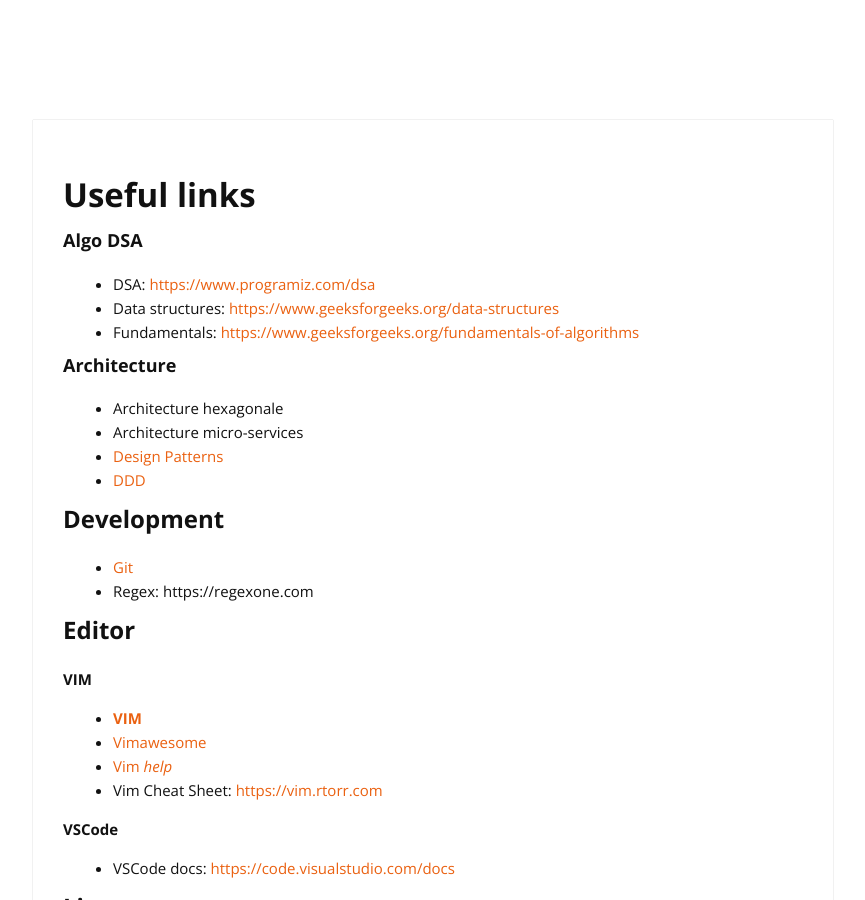
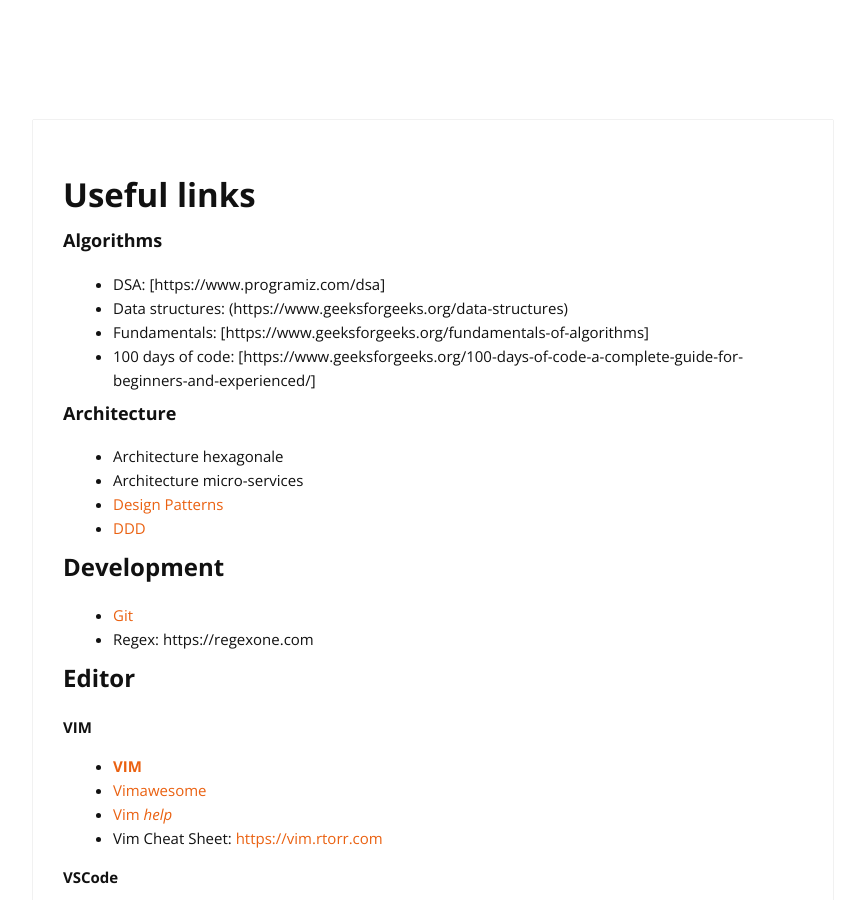
Before and after one commit to cylmat/cylmat.github.io, a Jekyll site: the page built from _pages/USEFUL.md, in a window 1280 px wide and 900 px high. Shown: the whole window, without its empty margins (207-1072 px from the left). Built offline with Jekyll 4.4.1, drawn with Linux system fonts in a browser that asks for light colours; nearby versions of some CDN libraries.

Commit message:
Update USEFUL.md

```diff
--- a/_pages/USEFUL.md
+++ b/_pages/USEFUL.md
@@ -4,10 +4,11 @@
 permalink: /useful/
 ---
 
-### Algo DSA
-+ DSA: [https://www.programiz.com/dsa](https://www.programiz.com/dsa)
-+ Data structures: [https://www.geeksforgeeks.org/data-structures](https://www.geeksforgeeks.org/data-structures)
-+ Fundamentals: [https://www.geeksforgeeks.org/fundamentals-of-algorithms](https://www.geeksforgeeks.org/fundamentals-of-algorithms)
+### Algorithms
++ DSA: [https://www.programiz.com/dsa]
++ Data structures: (https://www.geeksforgeeks.org/data-structures)
++ Fundamentals: [https://www.geeksforgeeks.org/fundamentals-of-algorithms]
++ 100 days of code: [https://www.geeksforgeeks.org/100-days-of-code-a-complete-guide-for-beginners-and-experienced/]
 
 ### Architecture
 + Architecture hexagonale
```
